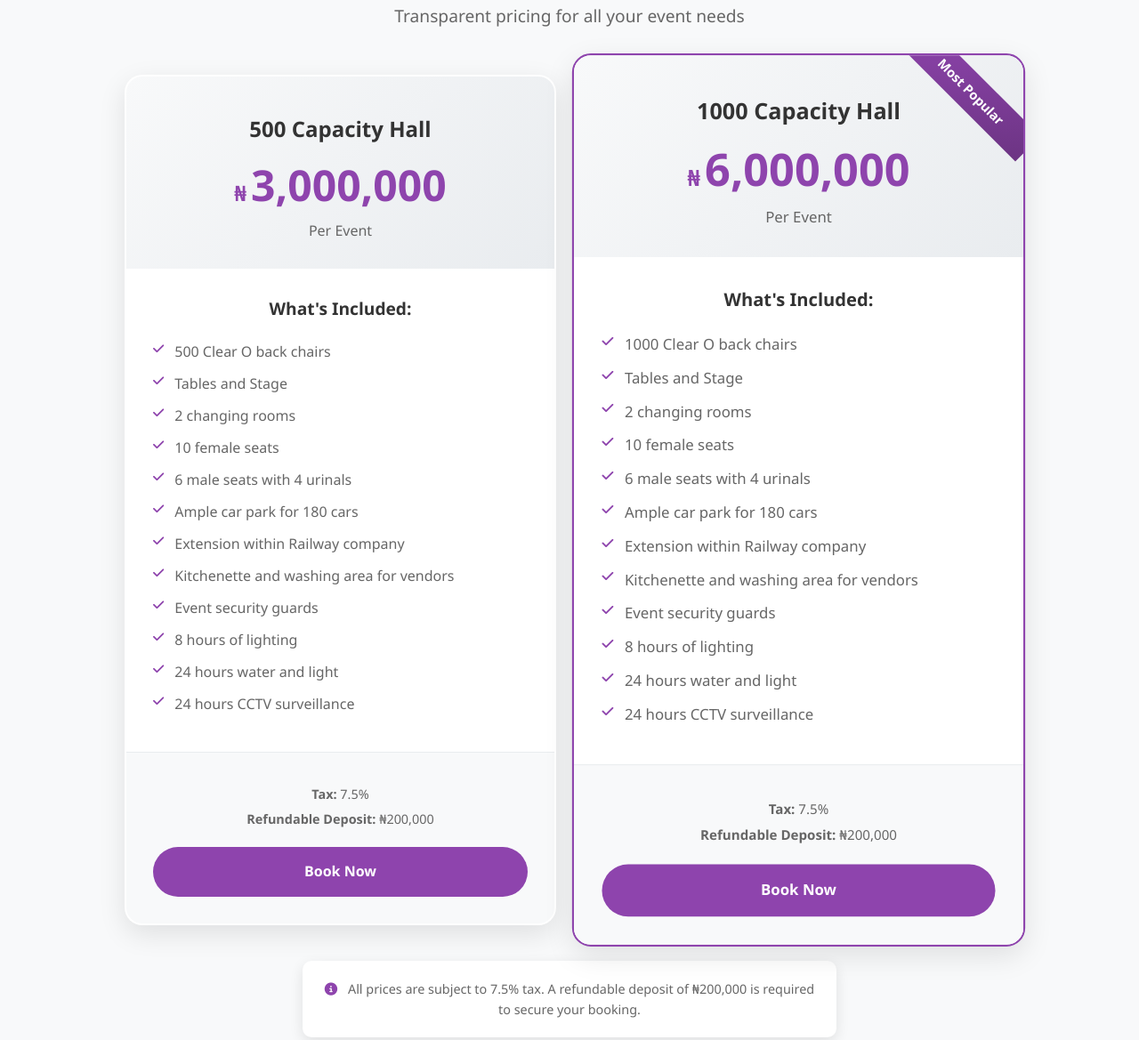
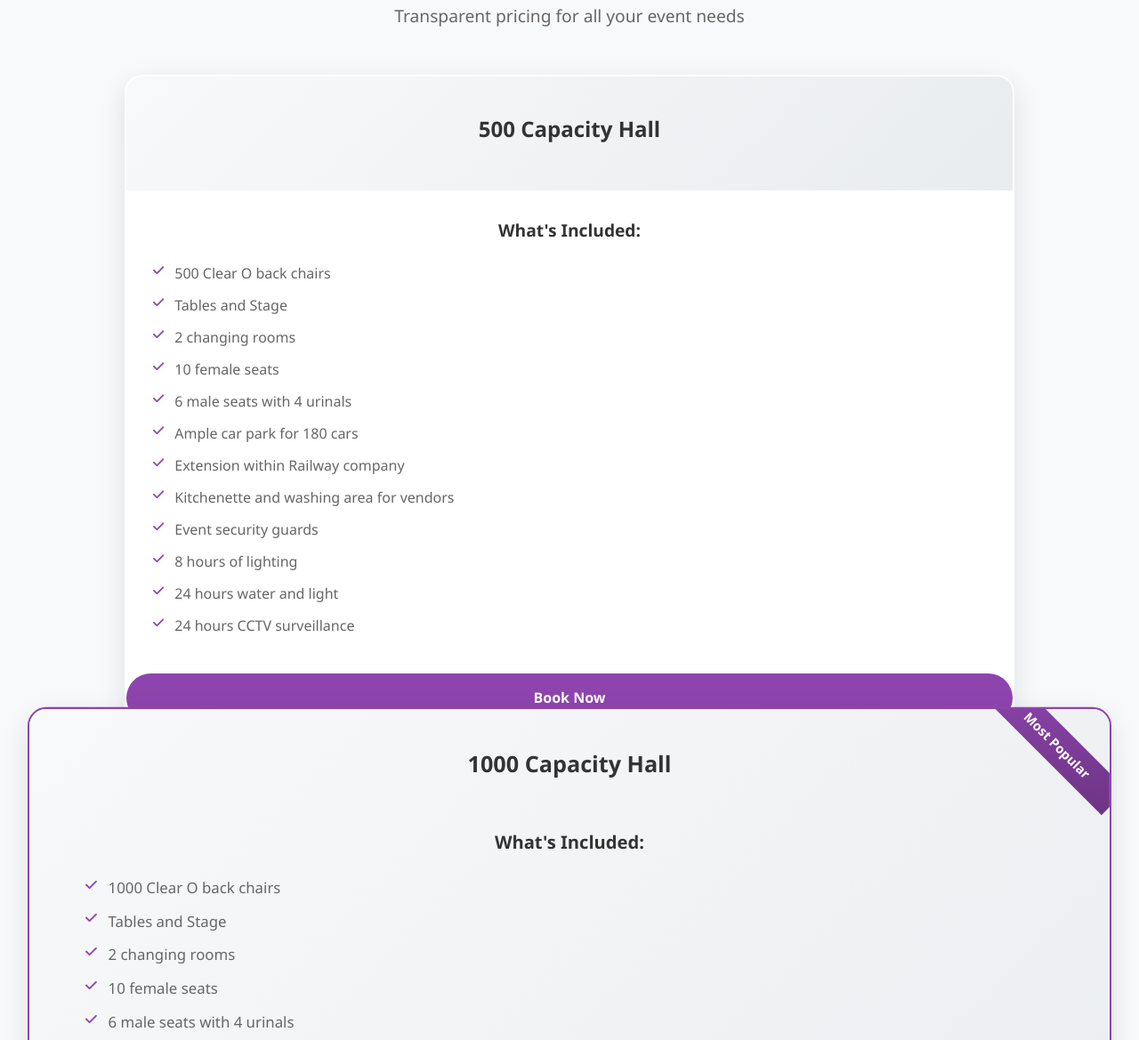
Before and after one commit to Dreysonglobal/paradisearena, a plain HTML site: page index.html in a window 1280 px wide. Shown: the part 2809-3978 px from the top of the page at 89% size. Drawn offline with Linux system fonts and the light colour scheme.

Commit message:
Update index.html

```diff
--- a/index.html
+++ b/index.html
@@ -188,11 +188,8 @@
                 <div class="pricing-card">
                     <div class="pricing-header">
                         <h3>500 Capacity Hall</h3>
-                        <div class="price">
-                            <span class="currency">₦</span>
-                            <span class="amount">3,000,000</span>
-                        </div>
-                        <p class="price-note">Per Event</p>
+
+
                     </div>
 
                     <div class="pricing-features">
@@ -213,11 +210,7 @@
                         </ul>
                     </div>
 
-                    <div class="pricing-footer">
-                        <div class="tax-info">
-                            <p><strong>Tax:</strong> 7.5%</p>
-                            <p><strong>Refundable Deposit:</strong> ₦200,000</p>
-                        </div>
+
                         <a href="appointment.html" class="btn pricing-btn">Book Now</a>
                     </div>
                 </div>
@@ -226,12 +219,7 @@
                     <div class="popular-badge">Most Popular</div>
                     <div class="pricing-header">
                         <h3>1000 Capacity Hall</h3>
-                        <div class="price">
-                            <span class="currency">₦</span>
-                            <span class="amount">6,000,000</span>
-                        </div>
-                        <p class="price-note">Per Event</p>
-                    </div>
+
 
                     <div class="pricing-features">
                         <h4>What's Included:</h4>
@@ -248,14 +236,11 @@
                             <li><i class="fas fa-check"></i> 8 hours of lighting</li>
                             <li><i class="fas fa-check"></i> 24 hours water and light</li>
                             <li><i class="fas fa-check"></i> 24 hours CCTV surveillance</li>
+                            <li><i class="fas fa-check"></i> Two sets of stages and four changing rooms.</li>
                         </ul>
                     </div>
 
-                    <div class="pricing-footer">
-                        <div class="tax-info">
-                            <p><strong>Tax:</strong> 7.5%</p>
-                            <p><strong>Refundable Deposit:</strong> ₦200,000</p>
-                        </div>
+
                         <a href="appointment.html" class="btn pricing-btn">Book Now</a>
                     </div>
                 </div>
@@ -393,7 +378,7 @@
                 <div class="feature">
                     <i class="fas fa-users"></i>
                     <h3>Capacity</h3>
-                    <p>Accommodates up to 1000 guests for any type of event</p>
+                    <p>Accommodates more than 1000 guests for any type of event</p>
                 </div>
                 <div class="feature">
                     <i class="fas fa-utensils"></i>
```
